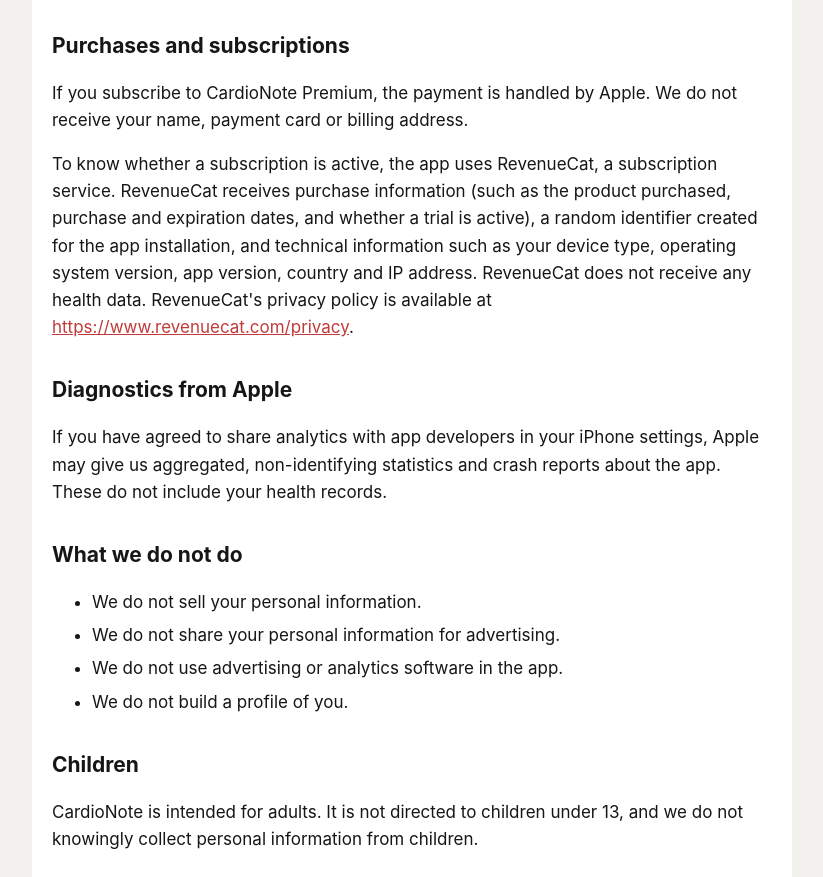
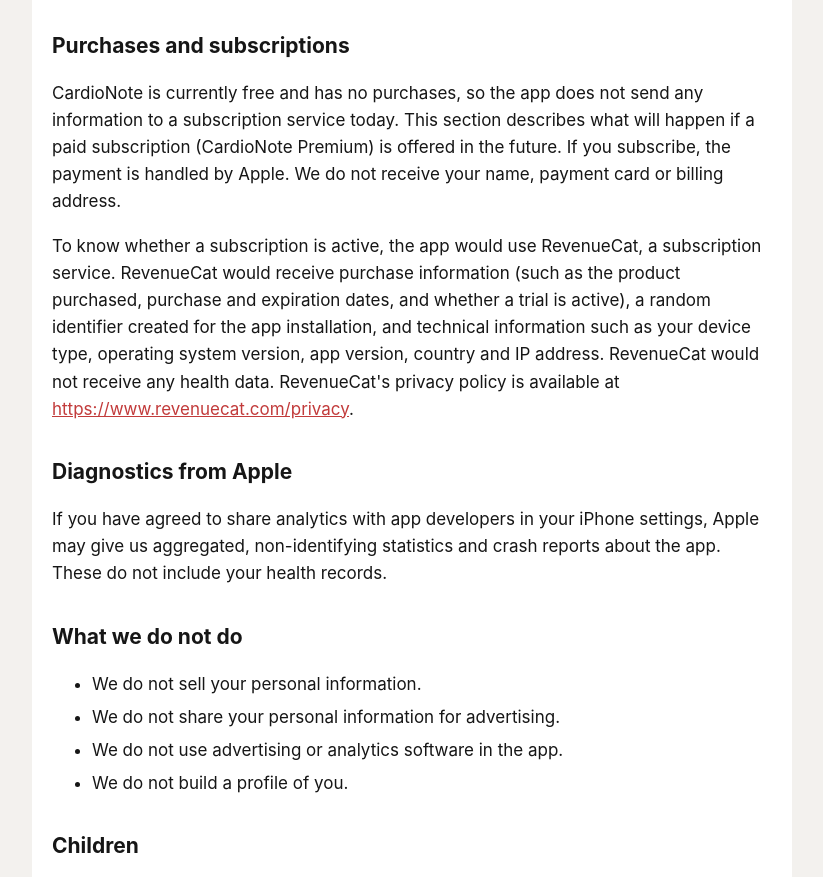
Before and after one commit to mikaelbatista/cardionote-legal, a plain HTML site: page privacy-policy.html in a window 1280 px wide. Shown: the part 2231-3108 px from the top of the page, without its empty margins (228-1051 px from the left). Drawn offline with Linux system fonts and the light colour scheme.

Commit message:
App is free at launch; subscription terms apply only if offered later

```diff
--- a/privacy-policy.html
+++ b/privacy-policy.html
@@ -24,8 +24,8 @@
 <h2>Device backups</h2>
 <p>Like most apps, CardioNote's data may be included in the backups of your iPhone that you set up with Apple (for example iCloud Backup or a backup to your computer). Those backups are managed by you and by Apple under Apple's terms and privacy policy. The app itself does not use iCloud to store or sync your health data.</p>
 <h2>Purchases and subscriptions</h2>
-<p>If you subscribe to CardioNote Premium, the payment is handled by Apple. We do not receive your name, payment card or billing address.</p>
-<p>To know whether a subscription is active, the app uses RevenueCat, a subscription service. RevenueCat receives purchase information (such as the product purchased, purchase and expiration dates, and whether a trial is active), a random identifier created for the app installation, and technical information such as your device type, operating system version, app version, country and IP address. RevenueCat does not receive any health data. RevenueCat's privacy policy is available at <a href="https://www.revenuecat.com/privacy">https://www.revenuecat.com/privacy</a>.</p>
+<p>CardioNote is currently free and has no purchases, so the app does not send any information to a subscription service today. This section describes what will happen if a paid subscription (CardioNote Premium) is offered in the future. If you subscribe, the payment is handled by Apple. We do not receive your name, payment card or billing address.</p>
+<p>To know whether a subscription is active, the app would use RevenueCat, a subscription service. RevenueCat would receive purchase information (such as the product purchased, purchase and expiration dates, and whether a trial is active), a random identifier created for the app installation, and technical information such as your device type, operating system version, app version, country and IP address. RevenueCat would not receive any health data. RevenueCat's privacy policy is available at <a href="https://www.revenuecat.com/privacy">https://www.revenuecat.com/privacy</a>.</p>
 <h2>Diagnostics from Apple</h2>
 <p>If you have agreed to share analytics with app developers in your iPhone settings, Apple may give us aggregated, non-identifying statistics and crash reports about the app. These do not include your health records.</p>
 <h2>What we do not do</h2>
```
Also changed, not shown: terms-of-use.html (+1 -1 lines).
